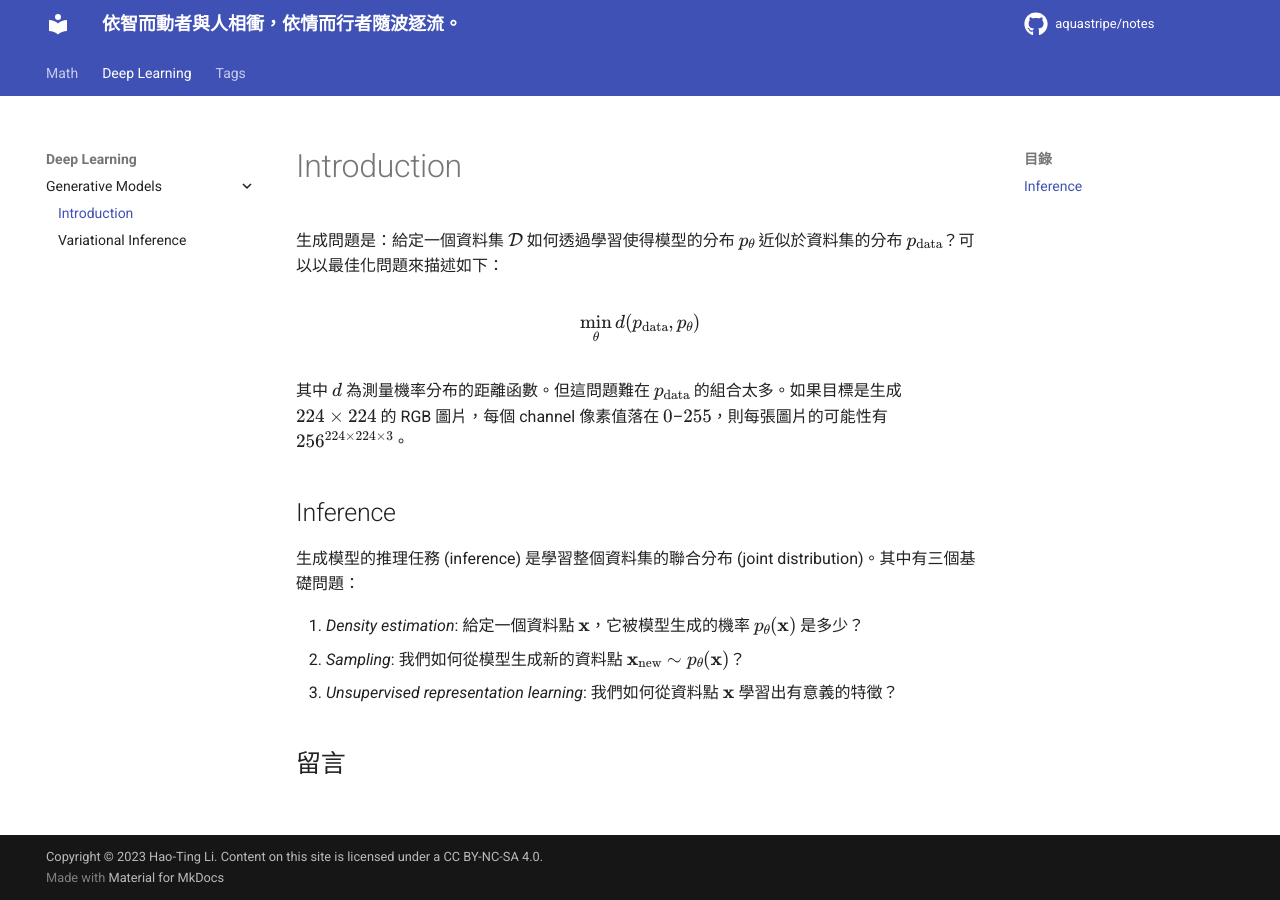
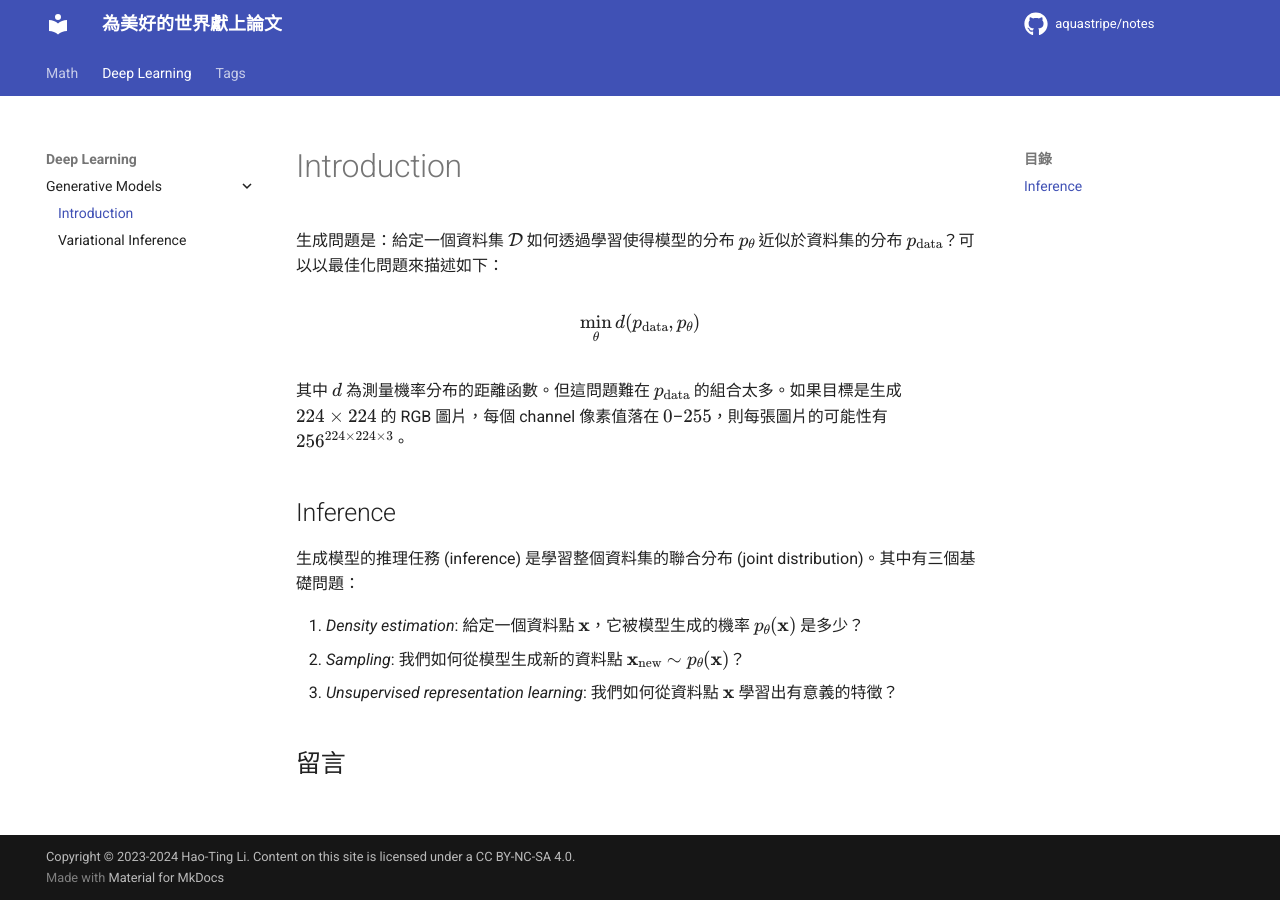
Before and after one commit to aquastripe/notes, an MkDocs documentation site: the page built from docs/deep-learning/generative-models/introduction.md, in a window 1280 px wide. Built offline with MkDocs 1.6.1 and Material for MkDocs 9.7.7, drawn with Linux system fonts in a browser that asks for light colours; comment, search, counter and statistics services are not loaded.

Commit message:
feat: update title

```diff
--- a/mkdocs.yml
+++ b/mkdocs.yml
@@ -1,4 +1,4 @@
-site_name: 依智而動者與人相衝，依情而行者隨波逐流。
+site_name: 為美好的世界獻上論文
 
 theme:
   name: material
@@ -72,4 +72,4 @@
   # - "Paper":
   - Tags: "tags.md"
 
-copyright: Copyright &copy 2023 Hao-Ting Li. Content on this site is licensed under a <a href="https://creativecommons.org/licenses/by-nc-sa/4.0/">CC BY-NC-SA 4.0</a>.
+copyright: Copyright &copy 2023-2024 Hao-Ting Li. Content on this site is licensed under a <a href="https://creativecommons.org/licenses/by-nc-sa/4.0/">CC BY-NC-SA 4.0</a>.
```
